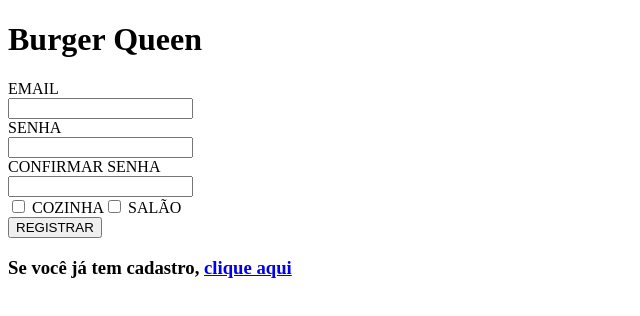
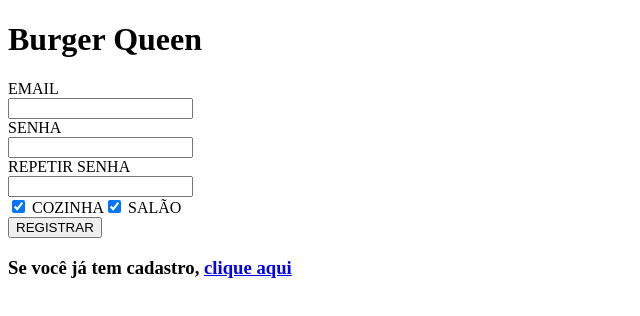
Before and after one commit to RoadToFullstackDevelopment/burger-queen, a React (Create React App) app in the folder client/: page /register in a window 1280 px wide. Shown: the top 316 px of the page, without its empty margins (0-640 px from the left). Built offline with nearby package versions, Linux system fonts and the light colour scheme.

Commit message:
Primeira história do aplicativo pronta

```diff
--- a/client/package.json
+++ b/client/package.json
@@ -6,8 +6,10 @@
     "@testing-library/jest-dom": "^4.2.4",
     "@testing-library/react": "^9.3.2",
     "@testing-library/user-event": "^7.1.2",
+    "axios": "^0.19.0",
     "react": "^16.12.0",
     "react-dom": "^16.12.0",
+    "react-router": "^5.1.2",
     "react-router-dom": "^5.1.2",
     "react-scripts": "3.3.0"
   },
--- a/client/public/index.html
+++ b/client/public/index.html
@@ -10,7 +10,7 @@
       content="Web site created using create-react-app"
     />
 
-    <link rel="manifest" href="%PUBLIC_URL%/manifest.json" />
+
 
     <title>React App</title>
   </head>
--- a/client/src/App.js
+++ b/client/src/App.js
@@ -2,6 +2,9 @@ import React from 'react';
 import Main from './components/Main';
 import Register from './components/Register';
 import Login from './components/Login';
+import Kitchen from './components/Kitchen';
+import Salon from './components/Salon';
+import SecretRoute from './components/SecretRoute';
 import { BrowserRouter, Route, Switch } from 'react-router-dom';
 
 const App = () => {
@@ -12,6 +15,8 @@ const App = () => {
           <Route path="/" component={Main} exact />
           <Route path="/register" component={Register} />
           <Route path="/login" component={Login} />
+          <SecretRoute exact path="/kitchen" component={Kitchen} />
+          <SecretRoute exact path="/salon" component={Salon} />
         </Switch>
       </div>
     </BrowserRouter>
--- /dev/null
+++ b/client/src/components/Auth.js
@@ -0,0 +1,21 @@
+class Auth {
+    constructor() {
+      this.authenticated = false;
+    }
+
+    login(cb) {
+      this.authenticated = true;
+      cb();
+    }
+
+    logout(cb) {
+      this.authenticated = false;
+      cb();
+    }
+
+    isAuthenticated() {
+      return this.authenticated;
+    }
+  }
+
+  export default new Auth();
--- /dev/null
+++ b/client/src/components/Kitchen.js
@@ -0,0 +1,14 @@
+import React from 'react';
+import Auth from './Auth';
+
+const Kitchen = (props) => {
+    return (
+        <div>
+           <div><h1>Cozinha</h1></div>
+           <div><button>VER PEDIDOS</button></div>
+           <div><button onClick={() => {Auth.logout(() => {props.history.push("/")})}}>SAIR</button></div>
+        </div>
+    )
+}
+
+export default Kitchen
--- a/client/src/components/Login.js
+++ b/client/src/components/Login.js
@@ -1,25 +1,59 @@
 import React from 'react';
+import Auth from './Auth';
 import { Link } from 'react-router-dom';
+import axios from 'axios';
 
-const Login = () => {
+const Login = (props) => {
+
+    const [email, setEmail] = React.useState('');
+    const [password, setPassword] = React.useState('');
+    const [checked, setChecked] = React.useState({
+        kitchen: true,
+        salon: true
+    })
+
+    const handleSubmit = (e) => {
+        e.preventDefault()
+        console.log(email, password, checked)
+
+        const user = {
+          email: email,
+          password: password,
+          cozinha: true,
+          salao: true
+        }
+
+        axios.get('https://burger-queen-restapi.herokuapp.com/api/users', user).then(res => console.log(res.data))
+
+        if(checked.kitchen) {
+          return Auth.login(() => {props.history.push("/kitchen")})
+        }
+        else if (checked.salon) {
+          return Auth.login(() => {props.history.push("/salon")})
+        }
+      }
+
+    const handleChange = (evt) => {
+        const value = evt.target.type === "checkbox" ? evt.target.checked : evt.target.value;
+        setChecked({...checked, [evt.target.name]: value});
+      }
+
     return (
-        <div>
+        <main>
             <div><h1>Burger Queen</h1></div>
-            <form>
-               <div>
-                   <div><label>EMAIL</label></div>
-                   <div><input type="email"/></div>
-                   <div><label>SENHA</label></div>
-                   <div><input type="password"/></div>
-                   <div>
-                       <input type="checkbox" /> COZINHA
-                       <input type="checkbox" /> SALÃO
-                   </div>
-               </div>
-               <button>REGISTRAR</button>
+            <form onSubmit={handleSubmit}>
+                <div><label>EMAIL</label></div>
+                <div><input type="email" value={email} onChange={e => setEmail(e.target.value)}/></div>
+                <div><label>SENHA</label></div>
+                <div><input type="password" value={password} onChange={e => setPassword(e.target.value)}/></div>
+                <div>
+                <input type="checkbox" name="kitchen" checked={checked.kitchen} onChange={handleChange}/> COZINHA
+                <input type="checkbox" name="salon" checked={checked.salon} onChange={handleChange}/> SALÃO
+                </div>
+                <button type="submit">ENTRAR</button>
             </form>
             <h3>Se você ainda não tem cadastro, <Link to="/register">clique aqui</Link></h3>
-        </div>
+        </main>
     )
 }
 
--- a/client/src/components/Register.js
+++ b/client/src/components/Register.js
@@ -1,28 +1,62 @@
 import React from 'react';
+import Auth from './Auth';
 import { Link } from 'react-router-dom';
+import axios from 'axios';
 
-const Register = () => {
-    return (
+const Register = (props) => {
+
+  const [email, setEmail] = React.useState('');
+  const [password, setPassword] = React.useState('');
+  const [checked, setChecked] = React.useState({
+      kitchen: true,
+      salon: true
+  })
+
+  const handleSubmit = (e) => {
+    e.preventDefault()
+    console.log(email, password, checked)
+
+    const user = {
+      email: email,
+      password: password,
+      cozinha: true,
+      salao: true
+    }
+
+    axios.post('https://burger-queen-restapi.herokuapp.com/api/users', user).then(res => console.log(res.data))
+
+    if(checked.kitchen) {
+      return Auth.login(() => {props.history.push("/kitchen")})
+    }
+    else if (checked.salon) {
+      return Auth.login(() => {props.history.push("/salon")})
+    }
+  }
+
+  const handleChange = (evt) => {
+    const value = evt.target.type === "checkbox" ? evt.target.checked : evt.target.value;
+    setChecked({...checked, [evt.target.name]: value});
+  }
+
+  return (
+    <main>
+      <div><h1>Burger Queen</h1></div>
+      <form onSubmit={handleSubmit}>
+        <div><label>EMAIL</label></div>
+        <div><input type="email" value={email} onChange={e => setEmail(e.target.value)}/></div>
+        <div><label>SENHA</label></div>
+        <div><input type="password" value={password} onChange={e => setPassword(e.target.value)}/></div>
+        <div><label>REPETIR SENHA</label></div>
+        <div><input type="password" value={password} onChange={e => setPassword(e.target.value)}/></div>
         <div>
-            <div><h1>Burger Queen</h1></div>
-            <form>
-               <div>
-                   <div><label>EMAIL</label></div>
-                   <div><input type="email"/></div>
-                   <div><label>SENHA</label></div>
-                   <div><input type="password"/></div>
-                   <div><label>CONFIRMAR SENHA</label></div>
-                   <div><input type="password"/></div>
-                   <div>
-                       <input type="checkbox" /> COZINHA
-                       <input type="checkbox" /> SALÃO
-                   </div>
-               </div>
-               <button>REGISTRAR</button>
-            </form>
-            <h3>Se você já tem cadastro, <Link to="/login">clique aqui</Link></h3>
+          <input type="checkbox" name="kitchen" checked={checked.kitchen} onChange={handleChange}/> COZINHA
+          <input type="checkbox" name="salon" checked={checked.salon} onChange={handleChange}/> SALÃO
         </div>
-    )
+        <button type="submit">REGISTRAR</button>
+      </form>
+      <h3>Se você já tem cadastro, <Link to="/login">clique aqui</Link></h3>
+    </main>
+  )
 }
 
 export default Register;
--- /dev/null
+++ b/client/src/components/Salon.js
@@ -0,0 +1,16 @@
+import React from 'react';
+import Auth from './Auth';
+
+const Salon = (props) => {
+    return (
+        <div>
+           <div><h1>Salão</h1></div>
+           <div><button>CAFÉ DA MANHÃ</button></div>
+           <div><button>RESTO DO DIA</button></div>
+           <div><button>PEDIDOS PRONTOS</button></div>
+           <div><button onClick={() => {Auth.logout(() => {props.history.push("/")})}}>SAIR</button></div>
+        </div>
+    )
+}
+
+export default Salon
--- /dev/null
+++ b/client/src/components/SecretRoute.js
@@ -0,0 +1,32 @@
+import React from 'react';
+import { Route, Redirect } from 'react-router-dom';
+import Auth from './Auth';
+
+const SecretRoute = ({
+    component: Component,
+    ...rest
+  }) => {
+    return (
+      <Route
+        {...rest}
+        render={props => {
+          if (Auth.isAuthenticated()) {
+            return <Component {...props} />;
+          } else {
+            return (
+              <Redirect
+                to={{
+                  pathname: "/",
+                  state: {
+                    from: props.location
+                  }
+                }}
+              />
+            );
+          }
+        }}
+      />
+    );
+  };
+
+  export default SecretRoute;
```
Also changed, not shown: 2 other files (tests, documents, lock files or other folders).
